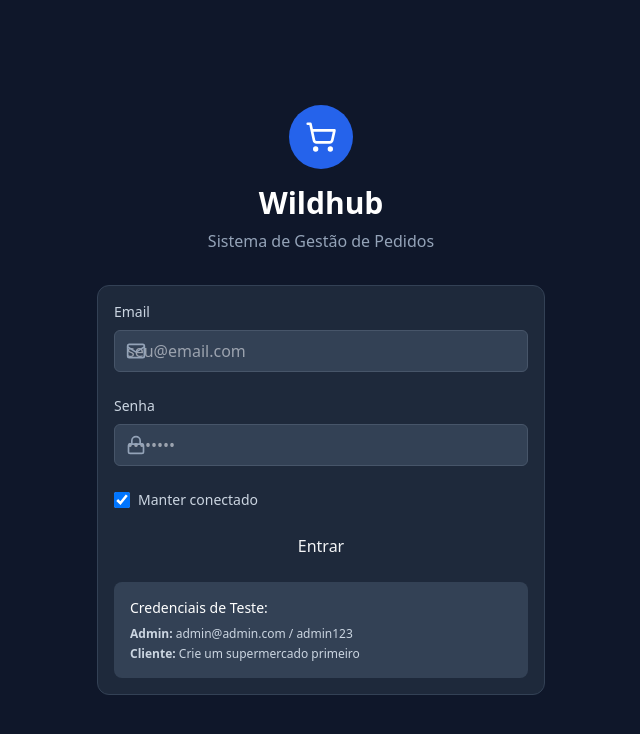
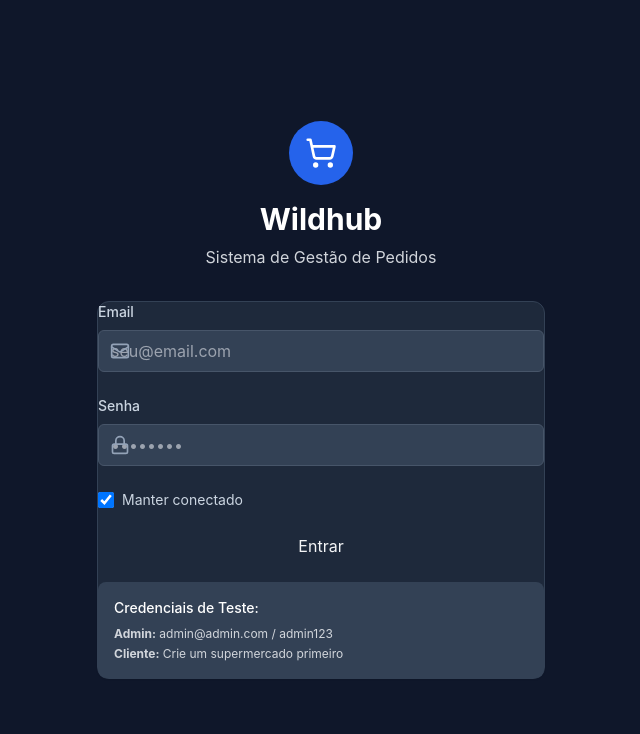
Before and after one commit to samuelwildary2025/wildhub-sistemasupermercado, a React (Vite) app in the folder frontend/: page /login in a window 1280 px wide. Shown: the top 734 px of the page, without its empty margins (319-959 px from the left). Built offline with nearby package versions, Linux system fonts and the light colour scheme.

Commit message:
Update index.css

```diff
--- a/frontend/src/index.css
+++ b/frontend/src/index.css
@@ -2,36 +2,116 @@
 @tailwind components;
 @tailwind utilities;
 
-/* === Tema global === */
-html {
-  scroll-behavior: smooth;
+/* ================================
+   🎨 Estilo Global — Wildhub System
+================================= */
+html, body, #root {
+  @apply min-h-screen bg-gray-50 dark:bg-dark-900 text-gray-800 dark:text-gray-100 transition-colors duration-300;
+  font-family: 'Inter', system-ui, -apple-system, BlinkMacSystemFont, 'Segoe UI', Roboto, Helvetica, Arial, sans-serif;
 }
 
-body {
-  @apply transition-colors duration-500 ease-in-out;
-  @apply bg-[#f6f7fb] dark:bg-dark-900 text-gray-900 dark:text-gray-100;
+/* ================================
+   🧩 Componentes Base
+================================= */
+.card {
+  @apply bg-white dark:bg-dark-800 border border-gray-200 dark:border-dark-700 rounded-xl shadow-sm hover:shadow-md transition-all duration-300;
 }
 
-/* === Elementos base === */
 .input {
-  @apply bg-white dark:bg-dark-700 border border-gray-300 dark:border-dark-600 rounded-md px-3 py-2 text-gray-800 dark:text-gray-100 focus:outline-none focus:ring-2 focus:ring-blue-500 transition;
+  @apply bg-gray-100 dark:bg-dark-700 text-gray-800 dark:text-gray-100
+         border border-gray-300 dark:border-dark-600
+         rounded-md py-2 px-3
+         focus:outline-none focus:ring-2 focus:ring-blue-500
+         transition-all duration-300;
 }
 
-.card {
-  @apply bg-white dark:bg-dark-800 border border-gray-200 dark:border-dark-700 rounded-xl shadow-sm dark:shadow-none p-4 transition-colors duration-500;
+.button {
+  @apply inline-flex items-center justify-center gap-2
+         px-4 py-2 rounded-md font-medium
+         bg-blue-600 hover:bg-blue-700 text-white
+         dark:bg-blue-500 dark:hover:bg-blue-600
+         transition-all duration-300;
 }
 
-/* === Layout geral === */
-.layout {
-  @apply min-h-screen bg-[#f6f7fb] dark:bg-dark-900 transition-colors duration-500;
+.button-outline {
+  @apply inline-flex items-center justify-center gap-2
+         px-4 py-2 rounded-md font-medium
+         border border-blue-500 text-blue-600 dark:text-blue-400
+         hover:bg-blue-50 dark:hover:bg-blue-900/30
+         transition-all duration-300;
 }
 
-/* === Sidebar === */
-.sidebar {
-  @apply bg-dark-800 text-gray-200 border-r border-dark-700 dark:border-dark-700;
+/* ================================
+   🧭 Sidebar e Navegação
+================================= */
+aside {
+  @apply transition-colors duration-300;
 }
 
-/* === Header === */
-.header {
-  @apply bg-white dark:bg-dark-800 border-b border-gray-200 dark:border-dark-700 transition-colors duration-500;
+aside a {
+  @apply transition-all duration-200;
 }
+
+aside a.active {
+  @apply bg-blue-100 dark:bg-blue-900/40 text-blue-700 dark:text-blue-300;
+}
+
+/* ================================
+   🪶 Header
+================================= */
+header {
+  @apply transition-colors duration-300 shadow-sm;
+}
+
+/* ================================
+   📦 Cards e Containers
+================================= */
+.section {
+  @apply rounded-xl bg-white dark:bg-dark-800 border border-gray-200 dark:border-dark-700 p-4;
+}
+
+.section-title {
+  @apply text-lg font-semibold mb-3 text-gray-800 dark:text-gray-200;
+}
+
+/* ================================
+   💰 Tipografia
+================================= */
+h1, h2, h3, h4, h5 {
+  @apply font-semibold text-gray-900 dark:text-white;
+}
+
+p {
+  @apply text-gray-600 dark:text-gray-300;
+}
+
+/* ================================
+   🌗 Corrige contraste modo claro
+================================= */
+.bg-white {
+  background-color: #ffffff !important;
+}
+
+.dark .bg-white {
+  background-color: #0f172a !important;
+}
+
+.border-gray-200 {
+  border-color: #e5e7eb !important;
+}
+
+.dark .border-gray-200 {
+  border-color: #334155 !important;
+}
+
+/* ================================
+   📱 Responsividade
+================================= */
+@media (max-width: 1024px) {
+  .card {
+    @apply rounded-lg;
+  }
+  .button {
+    @apply text-sm px-3 py-1.5;
+  }
+}
```
